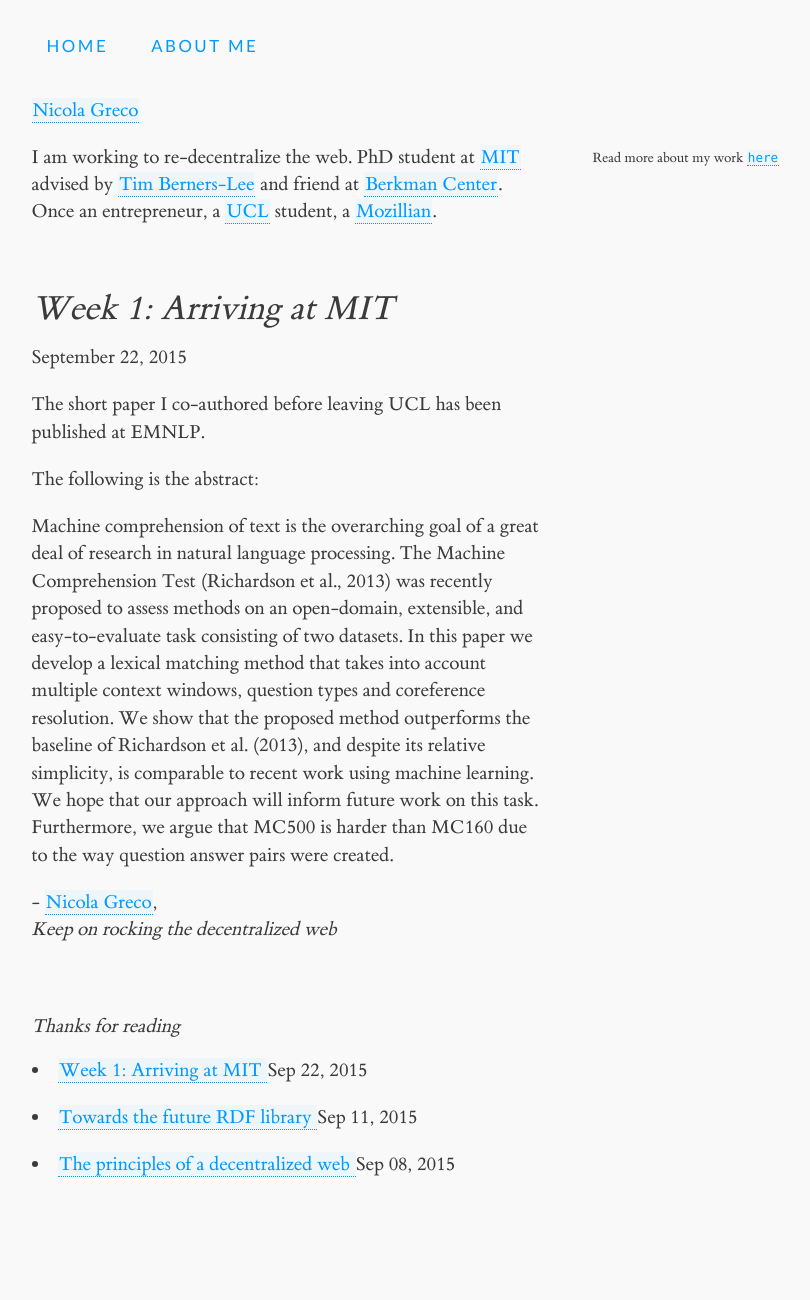
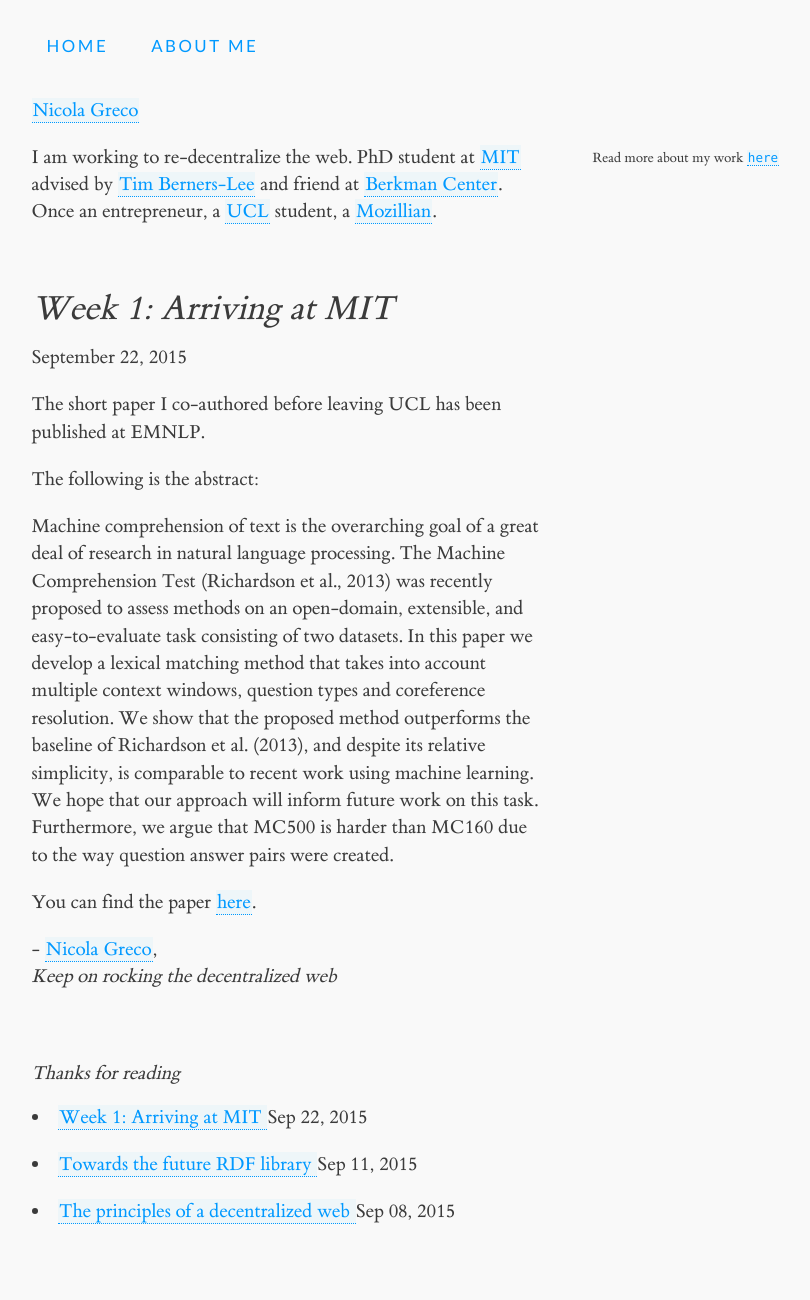
Before and after one commit to nicola/nicola.github.io, a Jekyll site: the page built from _posts/2015-09-22-emnlp2015.md, in a window 1280 px wide. Shown: the whole page, without its empty margins (76-886 px from the left). Built offline with Jekyll 4.4.1, drawn with Linux system fonts in a browser that asks for light colours; comment, search, counter and statistics services are not loaded.

Commit message:
adding link to paper

```diff
--- a/_posts/2015-09-22-emnlp2015.md
+++ b/_posts/2015-09-22-emnlp2015.md
@@ -29,3 +29,5 @@ will inform future work on this task. Furthermore,
 we argue that MC500 is harder
 than MC160 due to the way question answer
 pairs were created.
+
+You can find the paper [here](http://www.emnlp2015.org/proceedings/EMNLP/pdf/EMNLP197.pdf).
```
